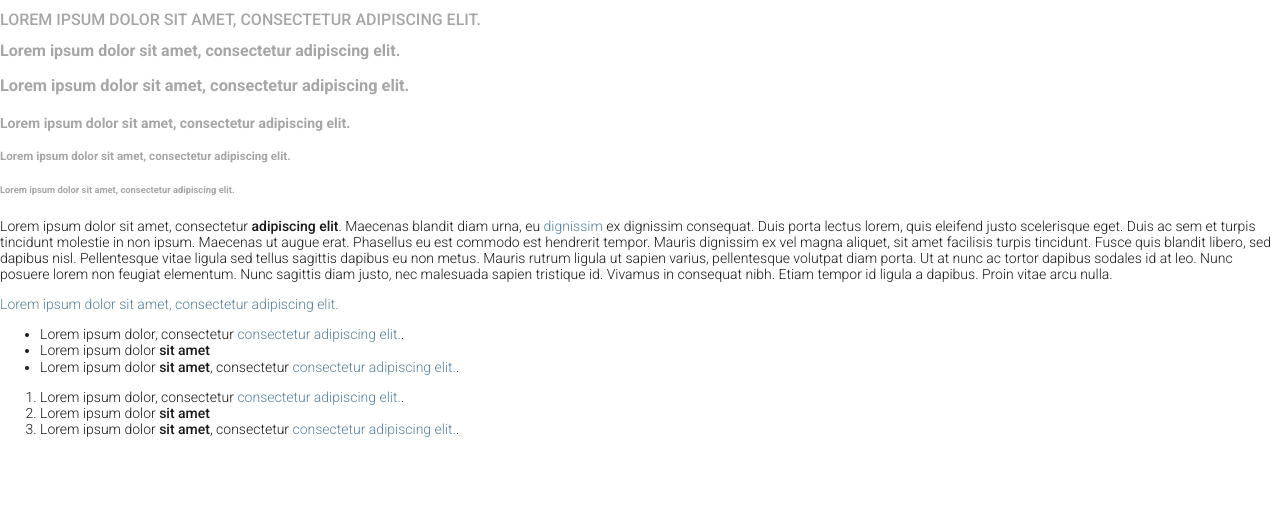
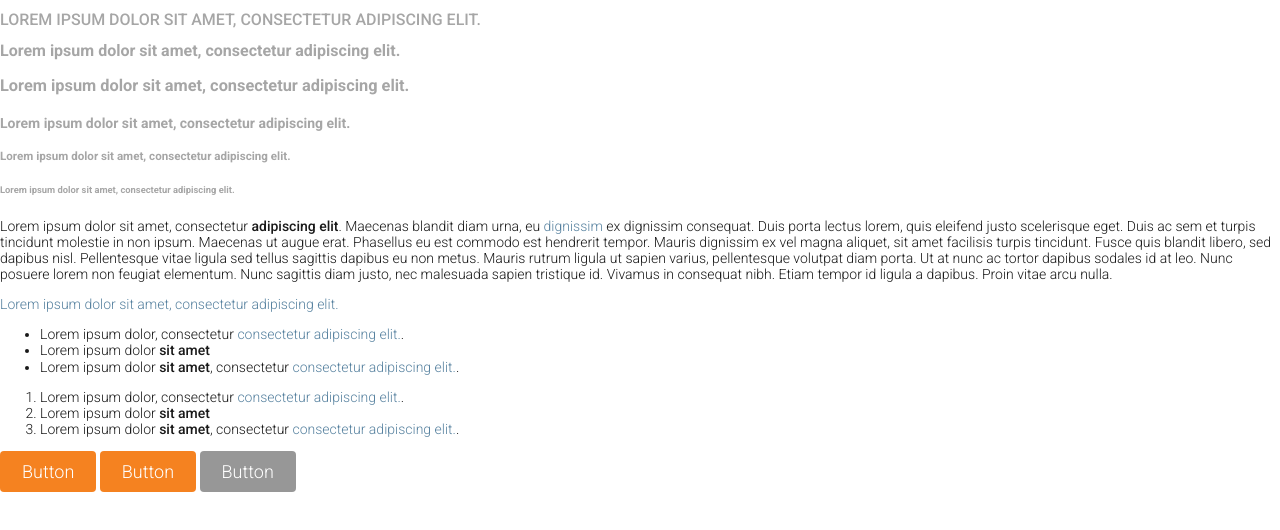
Before and after one commit to doforever/solo-project-1, a website: page src/styleguide.html in a window 1280 px wide. Drawn offline with nearby package versions, Linux system fonts and the light colour scheme; files that its build step writes are made by us from their sources.

Commit message:
Add button component

```diff
--- a/src/sass/_global.scss
+++ b/src/sass/_global.scss
@@ -26,6 +26,7 @@ h2 {
 a {
   color: $color-link;
   text-decoration: none;
+  cursor: $custom-pointer;
 
   &:hover {
     color: $color-warning-l;
--- a/src/sass/_variables.scss
+++ b/src/sass/_variables.scss
@@ -20,6 +20,7 @@ $color-danger-xl: #EC7171;
 $size-text: 14px;
 $size-link: 13px;
 $size-header: 16px;
+$size-button: 18px;
 
 /* Font weight */
 $font-regular: 300;
@@ -28,3 +29,8 @@ $font-xbold: 700;
 
 /* Fonts */
 $font-main: 'Roboto', sans-serif;
+
+/* Borders */
+$radius: 4px;
+
+$custom-pointer: url("../../images/finger-cursor.png"), auto;
--- /dev/null
+++ b/src/sass/components/_button.scss
@@ -0,0 +1,26 @@
+.button {
+  display: inline-block;
+  border: none;
+  border-radius: $radius;
+  color: $color-light;
+  font-size: $size-button;
+  cursor: $custom-pointer;
+  font-weight: $font-regular;
+  line-height: 41px;
+  padding: 0 22px;
+  text-align: center;
+  background-color: $color-warning;
+
+  &:hover{
+    background-color: $color-warning-l;
+    color: $color-light;
+  }
+
+  &--grey {
+    background-color: $color-greys-d;
+
+    &:hover {
+      background-color: $color-greys;
+    }
+  }
+}
--- a/src/sass/style.scss
+++ b/src/sass/style.scss
@@ -5,7 +5,7 @@
 @import "layout";
 
 /* Components */
-
+@import "./components/button";
 /* Sections */
 
 /* Pages / Views */
--- a/src/styleguide.html
+++ b/src/styleguide.html
@@ -28,5 +28,8 @@
     <li>Lorem ipsum dolor <strong>sit amet</strong></li>
     <li>Lorem ipsum dolor <strong>sit amet</strong>, consectetur <a href="#">consectetur adipiscing elit.</a>.</li>
   </ol>
+  <button class="button button--warning">Button</button>
+  <a href="#" class="button">Button</a>
+  <div class="button button--grey">Button</div>
 </body>
 </html>
```
Also changed, not shown: src/images/finger-cursor.png (added).
